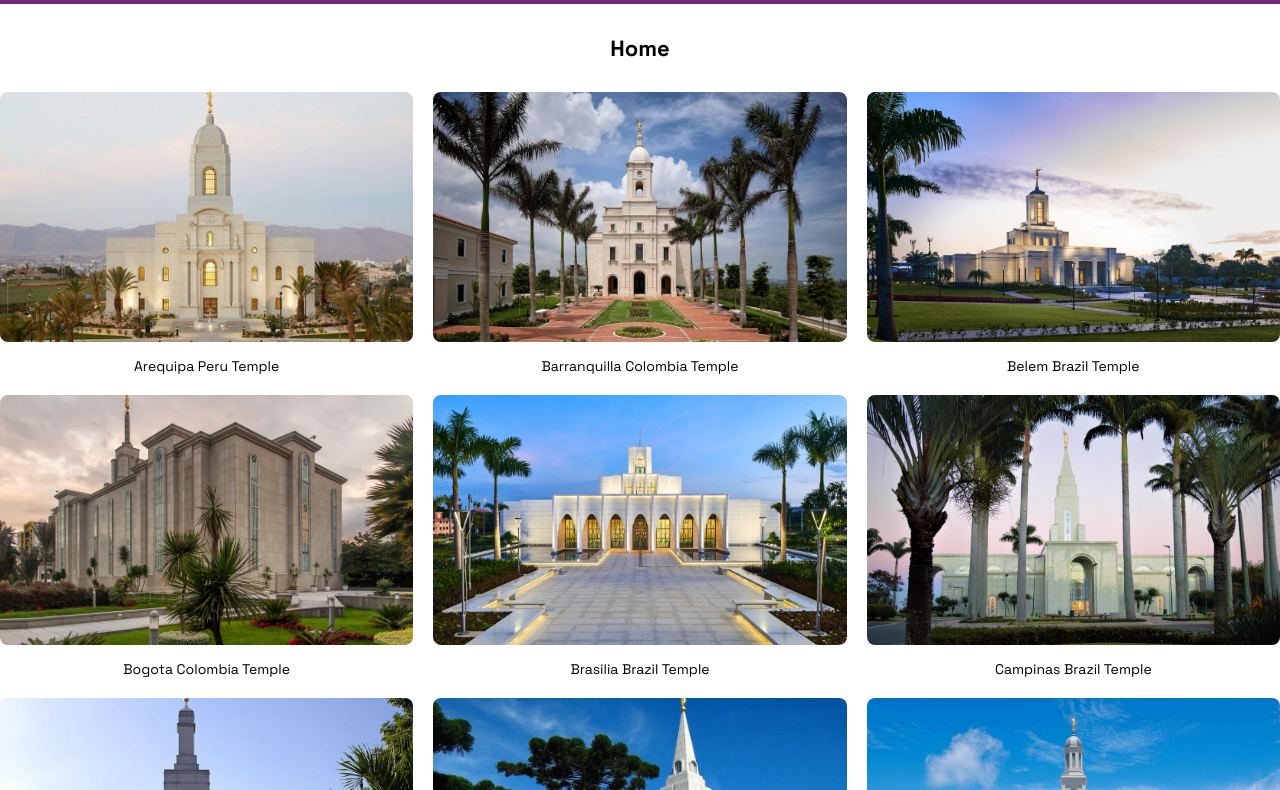
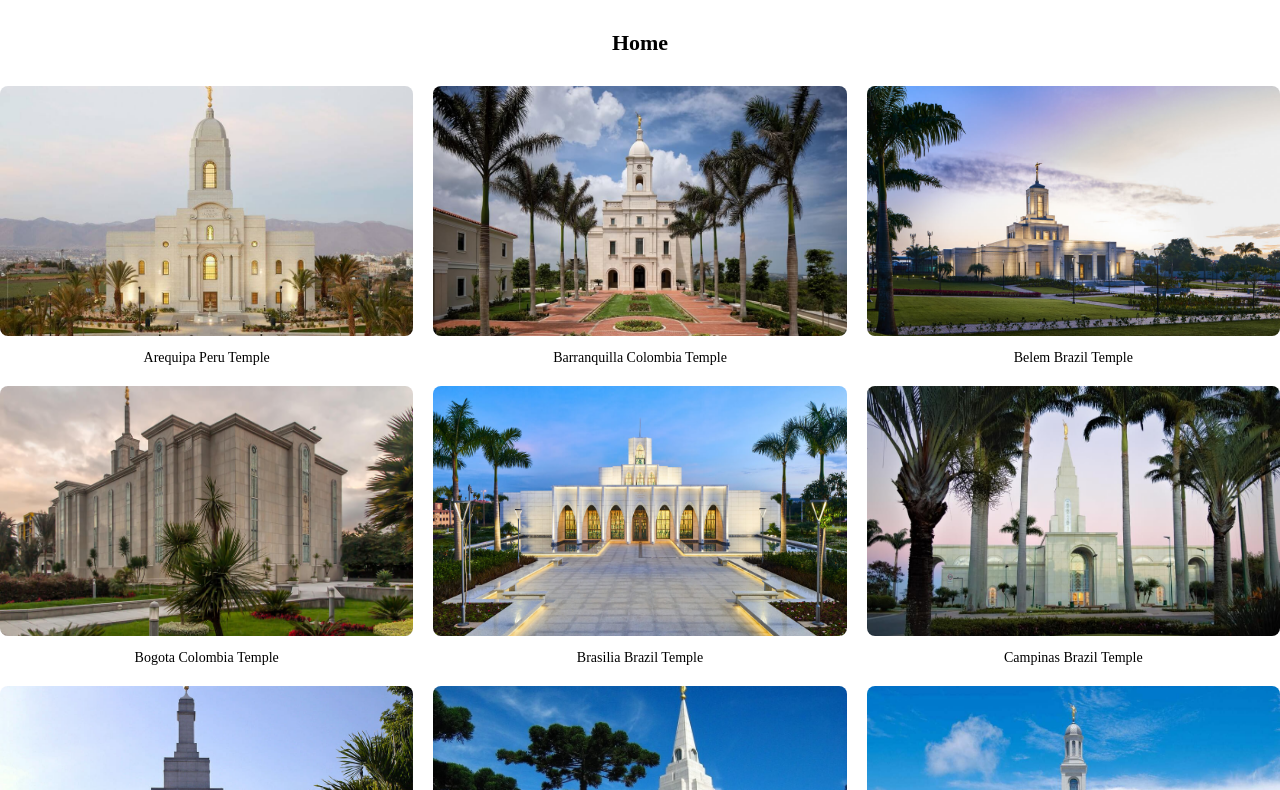
Before and after one commit to sferran2/wdd131, a plain HTML site: page temples.html in a window 1280 px wide. Shown: the part 67-857 px from the top of the page. Drawn offline with Linux system fonts and the light colour scheme.

Commit message:
fix fonts

```diff
--- a/temples.html
+++ b/temples.html
@@ -12,7 +12,6 @@
 
   <link rel="preconnect" href="https://fonts.googleapis.com">
   <link rel="preconnect" href="https://fonts.gstatic.com" crossorigin>
-  <link href="https://fonts.googleapis.com/css2?family=Space+Grotesk:wght@300..700&display=swap" rel="stylesheet">
 </head>
 <body>
     <header>
```
